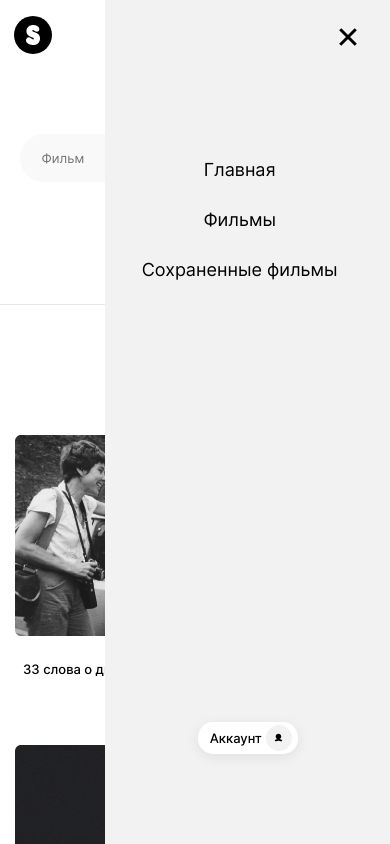
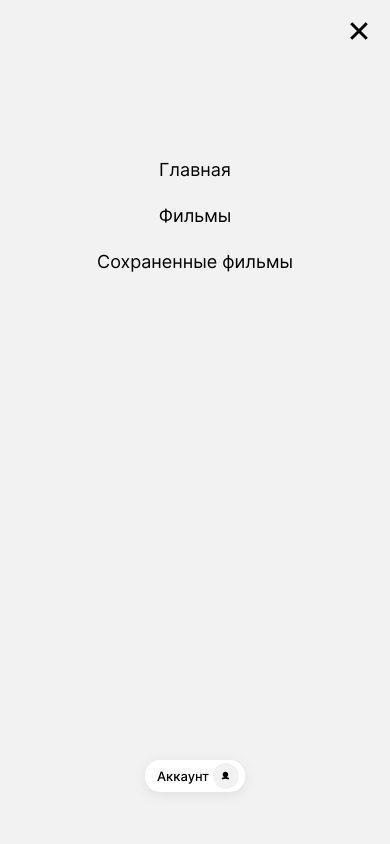
Before and after one commit to svneste/movies-explorer-frontend, a React (Create React App) app: page /movies in a window 390 px wide. Both pictures are taken after a click on the button 348 px from the left and 36 px from the top of the page. Shown: the top 844 px of the page. Built offline with nearby package versions, Linux system fonts and the light colour scheme.

Commit message:
fix: popup menu

```diff
--- a/src/components/Navigation/Navigation.css
+++ b/src/components/Navigation/Navigation.css
@@ -6,10 +6,46 @@
 
 .navigation__place {
   width: 100%;
+
+}
+
+.navigation__list-container {
+  display: flex;
+  align-items: center;
+  justify-content: space-between;
+  width: 100%;
+}
+
+.navigation__icon-burger {
+  display: none;
+  margin-left: auto;
+  background: url('../../images/burger_menu.svg') center;
+  background-color: transparent;
+  width: 44px;
+  height: 44px;
+  border: none;
+  outline: none;
+}
+
+.navigation__place-btn-close {
+  display: none;
+  width: 22px;
+  height: 22px;
+  background: url('../../images/btn-close.svg') center;
+  position: absolute;
+  top: 20px;
+  right: 20px;
+  border: 0;
+  cursor: pointer;
+}
+
+/*
+.navigation__place {
+  width: 100%;
   display: flex;
   justify-content: space-between;
   align-items: center;
-}
+} */
 
 .navigation__items {
   list-style-type: none;
@@ -19,16 +55,16 @@
   margin-left: 44px;
 }
 
-.navigation__item-hidden {
-  display: none;
-}
-
 .navigation__item {
   display: block;
   margin-right: 16px;
   font-size: 13px;
   line-height: 18px;
   transition: opacity 0.3s linear;
+}
+
+.navigation__item-hidden {
+  display: none;
 }
 
 .navigation__item a {
@@ -75,19 +111,19 @@
   padding-left: 8px;
 }
 
-.navigation__icon-burger {
+/* .navigation__icon-burger {
   display: none;
-}
+} */
 
-.navigation__icon-burger-hidden {
+/* .navigation__icon-burger-hidden {
   display: none;
-}
+} */
 
 .navigation__place-btn-close-hidden {
   display: none;
 }
 
-.navigation__place-btn-close {
+/* .navigation__place-btn-close {
   display: block;
   position: absolute;
   top: 20px;
@@ -95,7 +131,7 @@
   border: 0;
   background: transparent;
   cursor: pointer;
-}
+} */
 
 .navigation__link-profile-btn {
   width: 26px;
@@ -109,7 +145,7 @@
 }
 
 .navigation__link_active {
-  font-weight: bold;
+  font-size: 30px;
 }
 
 @media screen and (max-width: 768px) {
@@ -122,6 +158,13 @@
     display: none;
   }
 
+  .navigation__list-container {
+    flex-direction: column;
+    height: 75%;
+    padding-top: 159px;
+    padding-bottom: 90px;
+  }
+
   .navigation__place-menu-open {
     justify-content: space-between;
     display: flex;
@@ -130,23 +173,30 @@
   .navigation__place-visible {
     display: flex;
     position: fixed;
-    width: 73%;
+    width: 100%;
     height: 100vh;
-    background: #f2f2f2;
     top: 0;
     right: 0;
     z-index: 3;
     flex-direction: column;
+    background-color: rgba(0, 0, 0, .3);
+  }
+
+  .navigation__sidebar {
+    width: 70%;
+    min-height: 100vh;
+    margin-left: auto;
+    background: #f2f2f2;
   }
 
   .navigation__items-menu {
     flex-direction: column;
-    text-align: center;
     margin: 0;
   }
 
   .navigation__items {
-    margin-top: 159px;
+
+    text-align: center;
   }
 
   .navigation__item {
@@ -159,12 +209,12 @@
     font-size: 18px;
     line-height: 21.78px;
     margin-bottom: 28px;
-    margin-right: 0;
+
   }
 
   .navigation__link-profile {
     margin: 0;
-    margin-bottom: 90px;
+
   }
 
   .navigation__place-menu {
@@ -174,6 +224,14 @@
 
   .navigation__icon-burger {
     display: block;
+  }
+
+  .navigation__item-hidden {
+    display: block;
+  }
+
+  /* .navigation__icon-burger {
+    display: block;
     background: transparent;
     border: none;
     cursor: pointer;
@@ -181,5 +239,23 @@
 
   .navigation__icon-burger-hidden {
     display: none;
+  } */
+
+  .navigation__place-btn-close {
+    display: block;
+  }
+
+  .navigation__item {
+    margin-right: 0;
   }
 }
+
+@media screen and (max-width: 540px) {
+  .navigation__sidebar {
+    width: 100%;
+  }
+
+  .navigation__item {
+    margin-bottom: 24px;
+  }
+}
--- a/src/components/Navigation/Navigation.js
+++ b/src/components/Navigation/Navigation.js
@@ -4,9 +4,9 @@ import { Link, NavLink } from "react-router-dom";
 import "./Navigation.css";
 
 function Navigation() {
-  const [showMenu, setShowMenu] = useState(false);
+  const [showMenu, isShowMenu] = useState(false);
 
-  const handleShowMenu = () => setShowMenu(!showMenu);
+  const handleShowMenu = () => isShowMenu(!showMenu);
 
   return (
     <nav className="navigation">
@@ -16,32 +16,6 @@ function Navigation() {
           showMenu ? "navigation__icon-burger-hidden" : ""
         }`}
       >
-        <svg
-          width="44"
-          height="44"
-          viewBox="0 0 44 44"
-          fill="none"
-          xmlns="http://www.w3.org/2000/svg"
-        >
-          <path
-            fill-rule="evenodd"
-            clip-rule="evenodd"
-            d="M36 14L8 14V11L36 11V14Z"
-            fill="black"
-          />
-          <path
-            fill-rule="evenodd"
-            clip-rule="evenodd"
-            d="M36 24L8 24V21L36 21V24Z"
-            fill="black"
-          />
-          <path
-            fill-rule="evenodd"
-            clip-rule="evenodd"
-            d="M36 34L8 34V31L36 31V34Z"
-            fill="black"
-          />
-        </svg>
       </button>
       <div
         className={`navigation__place ${
@@ -50,40 +24,20 @@ function Navigation() {
             : ""
         }`}
       >
+        <div className="navigation__sidebar">
+          <div className="navigation__list-container">
             <button
               onClick={handleShowMenu}
               className={`navigation__place-btn-close-hidden ${
                 showMenu ? "navigation__place-btn-close" : ""
               }`}
             >
-          <svg
-            width="32"
-            height="32"
-            viewBox="0 0 32 32"
-            fill="none"
-            xmlns="http://www.w3.org/2000/svg"
-          >
-            <rect
-              x="7.16016"
-              y="9.28249"
-              width="3"
-              height="22"
-              transform="rotate(-45 7.16016 9.28249)"
-              fill="black"
-            />
-            <rect
-              x="22.7168"
-              y="7.16117"
-              width="3"
-              height="22"
-              transform="rotate(45 22.7168 7.16117)"
-              fill="black"
-            />
-          </svg>
             </button>
             <ul
               className={`navigation__items ${
-            showMenu ? "navigation__items-hidden navigation__items-menu" : ""
+                showMenu
+                  ? "navigation__items-hidden navigation__items-menu"
+                  : ""
               }`}
             >
               <li
@@ -91,7 +45,7 @@ function Navigation() {
                   showMenu ? "navigation__item" : ""
                 }`}
               >
-            <NavLink to="/">Главная</NavLink>
+                <NavLink className="navigation__link" to="/">Главная</NavLink>
               </li>
               <li className="navigation__item">
                 <NavLink
@@ -127,6 +81,8 @@ function Navigation() {
               </button>
             </Link>
           </div>
+        </div>
+      </div>
     </nav>
   );
 }
```
Also changed, not shown: src/components/App.js (+13 -2 lines), src/components/PopupMenu/PopupMenu.css (added, +13 -0 lines), src/components/PopupMenu/PopupMenu.js (added, +19 -0 lines). Lines whose indentation alone changed are shown as unchanged.
